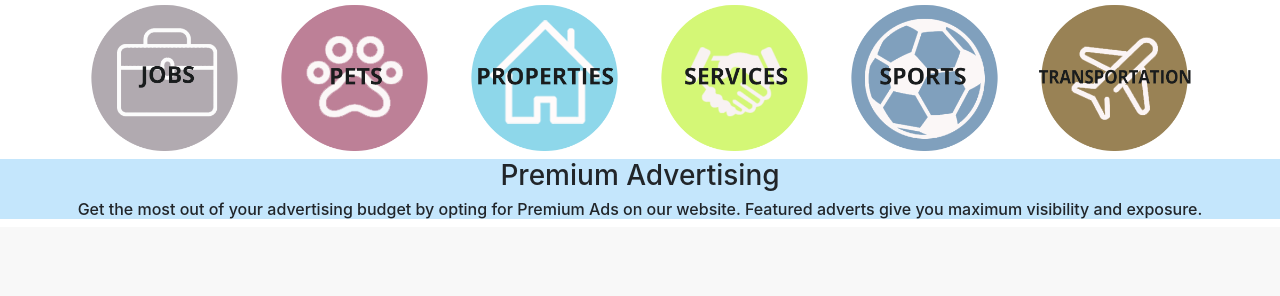
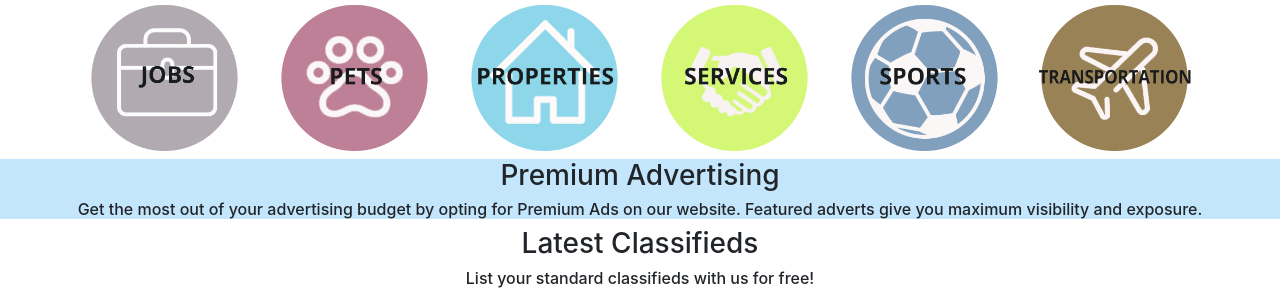
Before and after one commit to ngangavic/kilifi247, a PHP site: page / in a window 1280 px wide. Shown: the part 918-1214 px from the top of the page. Before the commit the page ends 1137 px from the top, so only its background shows below. Run offline with PHP 8.4, Linux system fonts and the light colour scheme.

Commit message:
latest classifieds

```diff
--- a/css/style.css
+++ b/css/style.css
@@ -125,3 +125,7 @@
 .premuim-ads{
     background-color: #c4e6fc;
 }
+
+.footer{
+    background-color: #6786a1;
+}
--- a/index.html
+++ b/index.html
@@ -173,6 +173,14 @@
     <h6 style="text-align: center">Get the most out of your advertising budget by opting for Premium Ads on our website. Featured adverts give you maximum visibility and exposure.</h6>
 </div>
 
+<div class="latest-classifieds">
+    <h3 style="text-align: center;">Latest Classifieds</h3>
+    <h6 style="text-align: center;">List your standard classifieds with us for free!</h6>
+</div>
+
+<div class="footer">
+
+</div>
 
 <script src="https://code.jquery.com/jquery-3.4.1.slim.min.js"
         integrity="sha384-J6qa4849blE2+poT4WnyKhv5vZF5SrPo0iEjwBvKU7imGFAV0wwj1yYfoRSJoZ+n"
```
